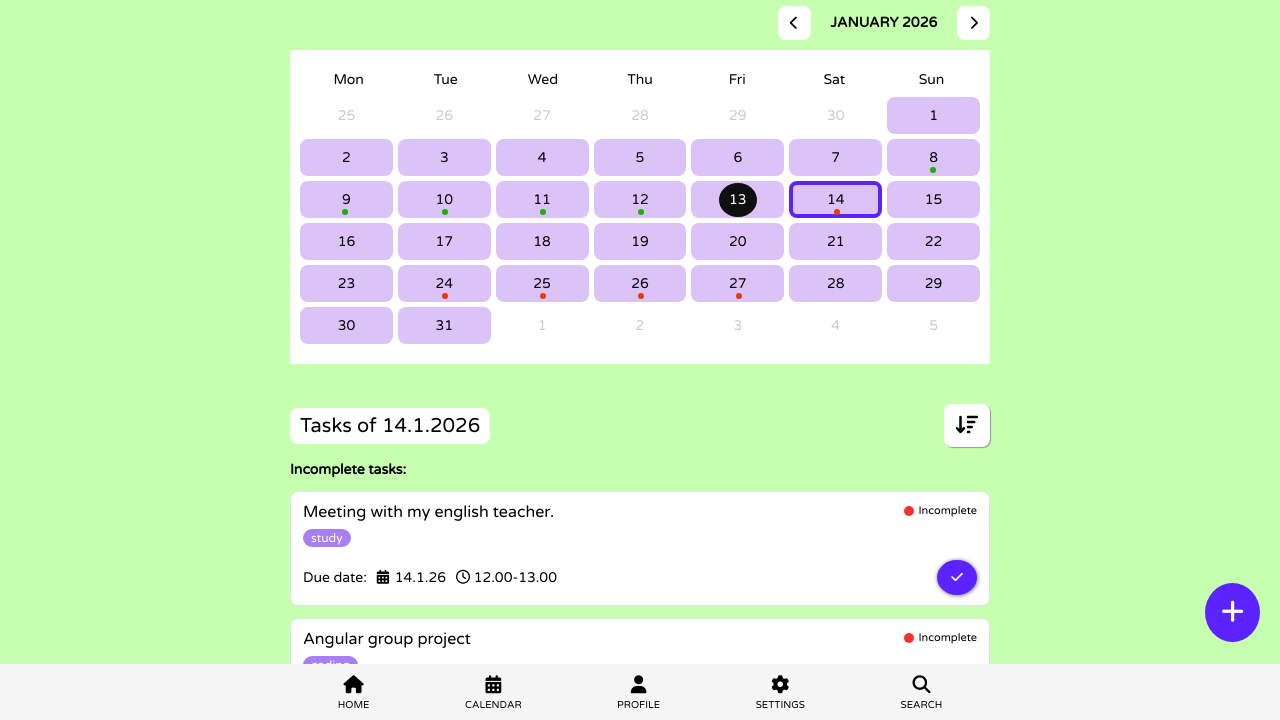
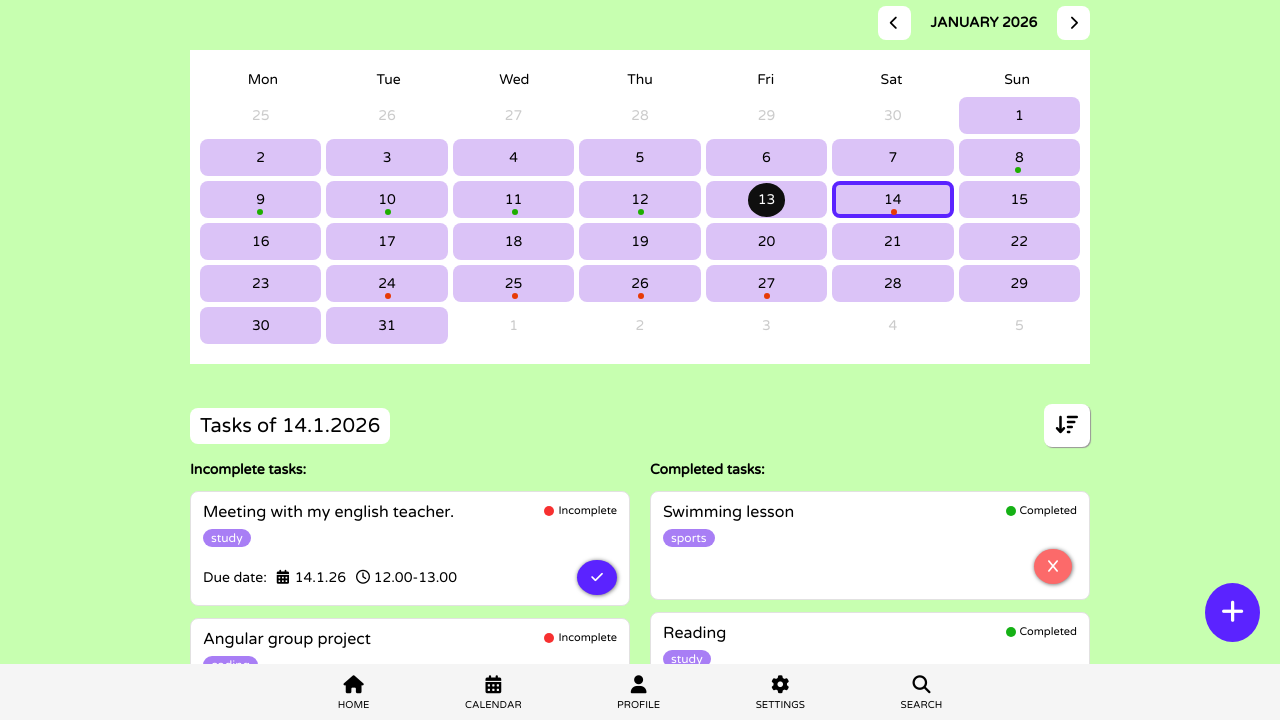
Before and after one commit to SweetCinnamonBun/tasks-design-mvp, a plain HTML site: page calendar.html in a window 1280 px wide. Shown: the part 78-798 px from the top of the page. Drawn offline with Linux system fonts and the light colour scheme.

Commit message:
small styling changes for larger screens

```diff
--- a/calendar.html
+++ b/calendar.html
@@ -135,7 +135,8 @@
             <i class="fa-solid fa-arrow-down-wide-short"></i>
           </button>
         </div>
-        <div>
+        <div class="tasks-wrapper">
+          <div class="incomplete-tasks">
             <p class="task-status">Incomplete tasks:</p>
             <div class="tasks-container">
               <div class="card">
@@ -199,6 +200,8 @@
                 </a>
               </div>
             </div>
+          </div>
+          <div class="completed-tasks">
             <p class="task-status-completed">Completed tasks:</p>
             <div class="tasks-container">
               <div class="card">
@@ -213,7 +216,11 @@
                       <span class="card-status">Completed</span>
                     </div>
                   </div>
-                <div class="extra-div"></div>
+                  <div class="extra-div">
+                     <button class="mark-as-incomplete-btn">
+                      <i class="fa-solid fa-x"></i>
+                    </button>
+                  </div>
                 </a>
               </div>
               <div class="card">
@@ -228,8 +235,13 @@
                       <span class="card-status">Completed</span>
                     </div>
                   </div>
-                <div class="extra-div"></div>
+                  <div class="extra-div">
+                     <button class="mark-as-incomplete-btn">
+                      <i class="fa-solid fa-x"></i>
+                    </button>
+                  </div>
                 </a>
+              </div>
             </div>
           </div>
         </div>
--- a/styles.css
+++ b/styles.css
@@ -12,7 +12,7 @@ body {
 .wrapper {
   min-height: 100vh;
   padding-inline: 1rem;
-  max-width: 700px;
+  max-width: 900px;
   margin: auto;
 }
 
@@ -209,6 +209,8 @@ header > h1 {
   margin-top: 4rem;
 
 }
+
+
 
 .todays-tasks-section h3 {
   font-size: 2rem;
@@ -787,6 +789,21 @@ header > h1 {
   border: none;
 }
 
+.extra-div {
+  text-align: end;
+  padding-bottom: 2rem;
+}
+
+.extra-div > * {
+   background-color: #fc6a6a;
+  border: none;
+  padding: 1rem 1.4rem;
+  border-radius: 100%;
+  box-shadow: 0.5px 0.5px 4px rgb(105, 105, 105);
+  color: white;
+  margin-right: 1rem;
+}
+
 .add-datetime {
   padding: 0.8rem 2.6rem;
   background-color:#5b23ff;
@@ -803,3 +820,15 @@ header > h1 {
   }
 
 }
+
+@media (min-width: 900px) {
+  .tasks-wrapper {
+  display: grid;
+  grid-template-columns: 1fr 1fr;
+  column-gap: 2rem;
+}
+
+.task-status-completed {
+margin-top: 0;
+}
+}
```
Also changed, not shown: index.html (+13 -3 lines). Lines whose indentation alone changed are shown as unchanged.
